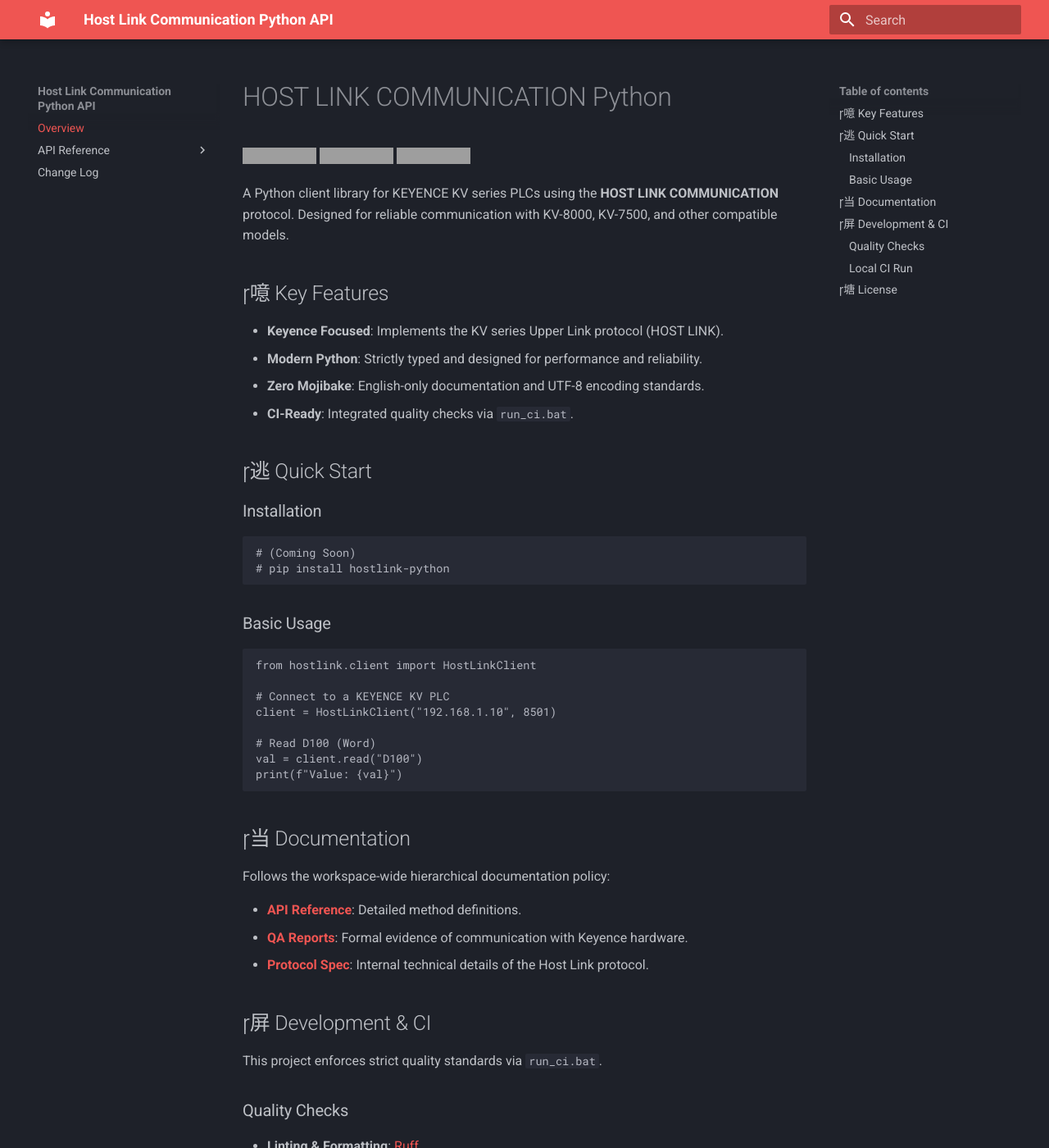
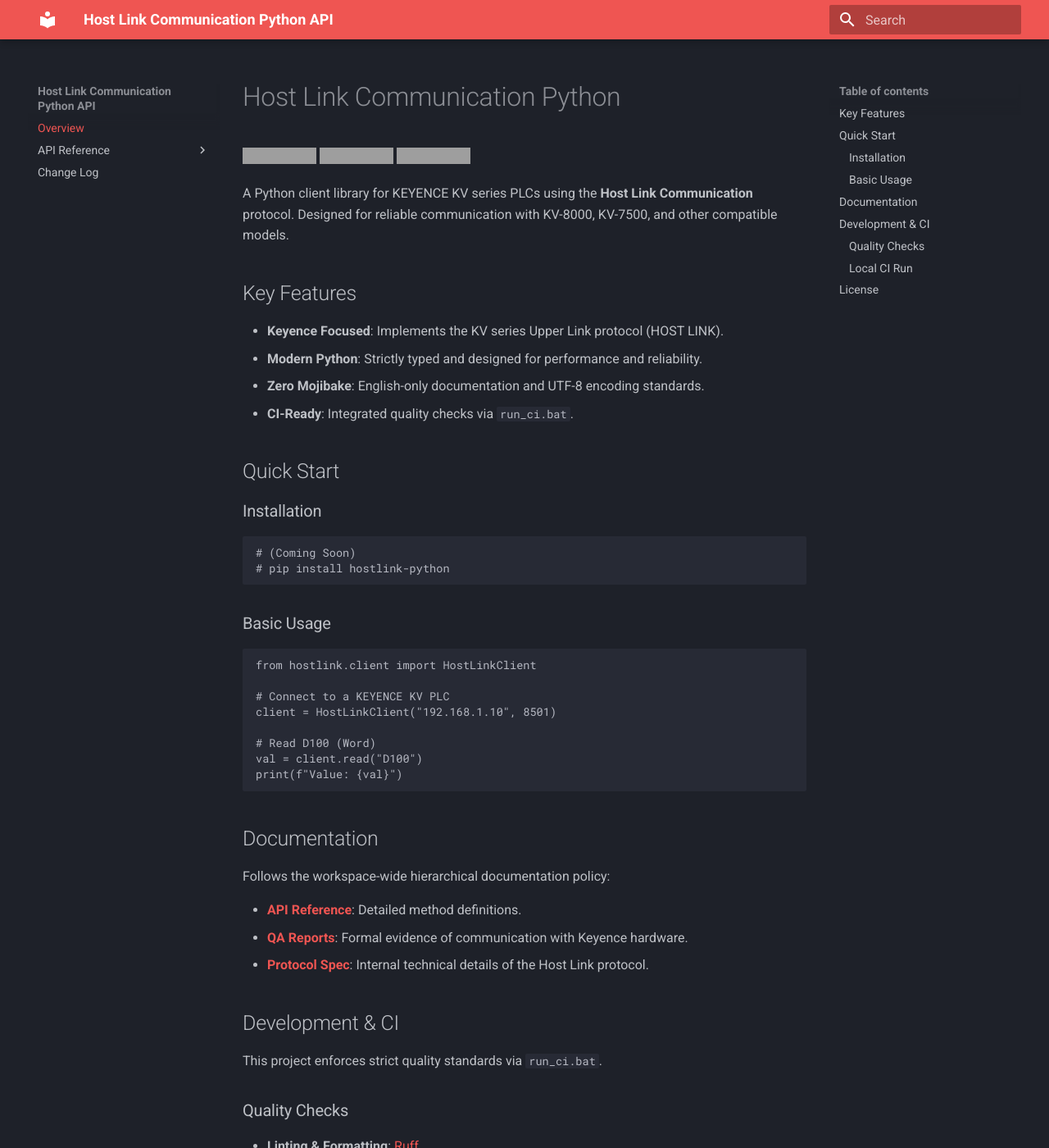
Before and after one commit to fa-yoshinobu/plc-comm-hostlink-python, an MkDocs documentation site: the page built from docs/index.md, in a window 1280 px wide and 1400 px high. Shown: the whole window at 82% size. Built offline with MkDocs 1.6.1 and Material for MkDocs 9.7.7, drawn with Linux system fonts in a browser that asks for light colours; grey boxes are pictures that could not be loaded.

Commit message:
docs: Fix mojibake and OCR errors in documentation

````diff
--- a/docs/index.md
+++ b/docs/index.md
@@ -1,19 +1,19 @@
-# HOST LINK COMMUNICATION Python
+# Host Link Communication Python
 
 [![Python 3.11+](https://img.shields.io/badge/python-3.11+-blue.svg)](https://www.python.org/downloads/)
 [![License: MIT](https://img.shields.io/badge/License-MIT-yellow.svg)](LICENSE)
 [![Static Analysis: Ruff](https://img.shields.io/badge/Lint-Ruff-black.svg)](https://github.com/astral-sh/ruff)
 
-A Python client library for KEYENCE KV series PLCs using the **HOST LINK COMMUNICATION** protocol. Designed for reliable communication with KV-8000, KV-7500, and other compatible models.
+A Python client library for KEYENCE KV series PLCs using the **Host Link Communication** protocol. Designed for reliable communication with KV-8000, KV-7500, and other compatible models.
 
-## 噫 Key Features
+## Key Features
 
 - **Keyence Focused**: Implements the KV series Upper Link protocol (HOST LINK).
 - **Modern Python**: Strictly typed and designed for performance and reliability.
 - **Zero Mojibake**: English-only documentation and UTF-8 encoding standards.
 - **CI-Ready**: Integrated quality checks via `run_ci.bat`.
 
-## 逃 Quick Start
+## Quick Start
 
 ### Installation
 ```bash
@@ -33,7 +33,7 @@
 print(f"Value: {val}")
 ```
 
-## 当 Documentation
+## Documentation
 
 Follows the workspace-wide hierarchical documentation policy:
 
@@ -41,7 +41,7 @@
 - [**QA Reports**](docs/validation/reports/): Formal evidence of communication with Keyence hardware.
 - [**Protocol Spec**](docs/maintainer/PROTOCOL_SPEC.md): Internal technical details of the Host Link protocol.
 
-## 屏 Development & CI
+## Development & CI
 
 This project enforces strict quality standards via `run_ci.bat`.
 
@@ -56,6 +56,6 @@
 ```
 Validates the code and builds a standalone CLI tool in the `publish/` directory.
 
-## 塘 License
+## License
 
 Distributed under the [MIT License](LICENSE).
````
Also changed, not shown: AGENTS.md (+2 -2 lines), README.md (+1 -1 lines), TODO.md (+2 -2 lines).
